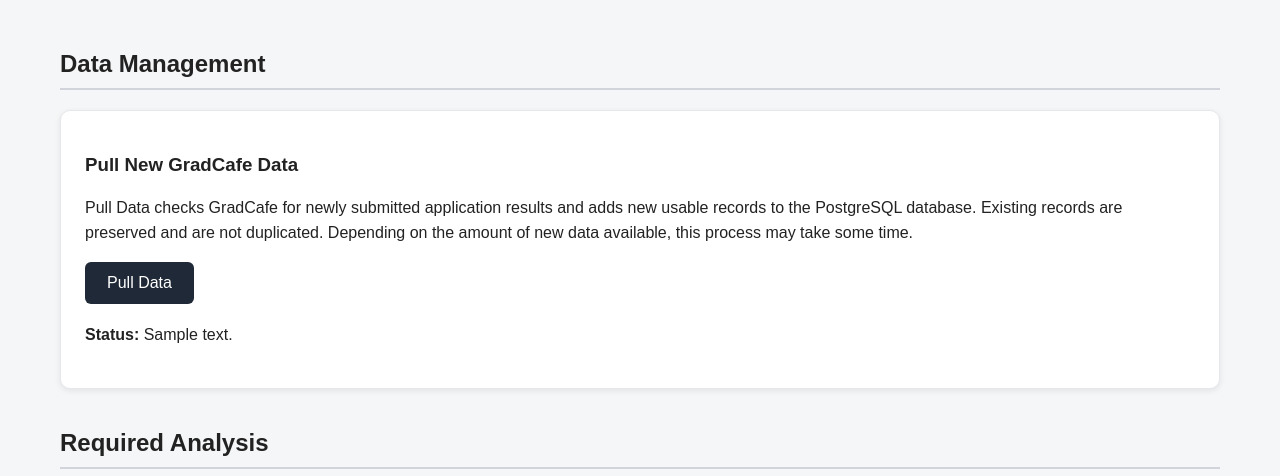
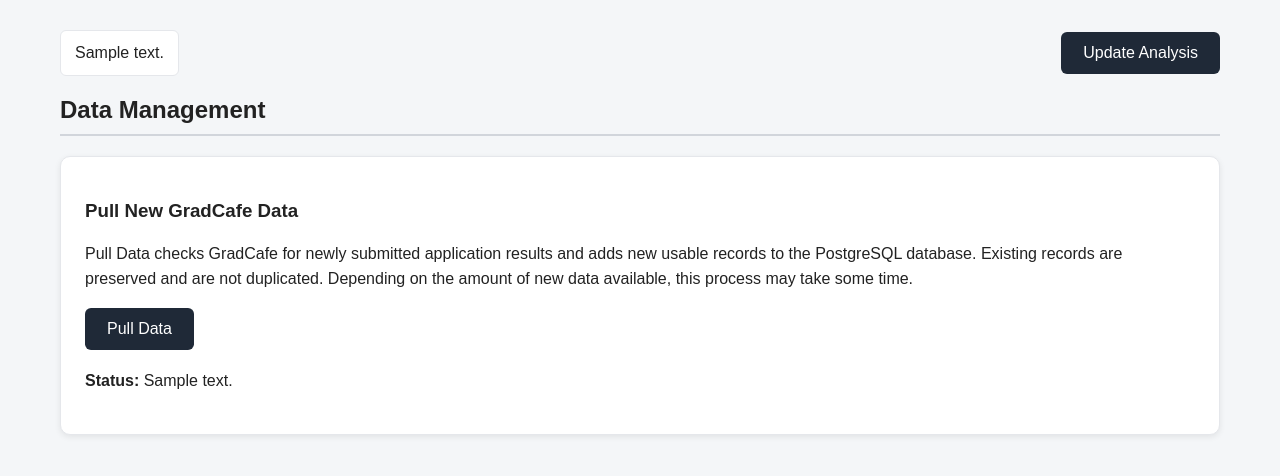
Before and after one commit to rachmends/jhu_software_concepts, a Flask app: template Module 3/templates/index.html in a window 1280 px wide. Shown: the part 164-640 px from the top of the page. Run offline with Flask 3, Linux system fonts and the light colour scheme; the template is opened without the code that fills it: most values are stand-ins (such as "Sample title", 1, 10 or a date in 2020); parts of the project's set-up code (start-up, migrations or seed data) failed here and were passed over.

Commit message:
Part 10 Completed

```diff
--- a/Module 3/app.py
+++ b/Module 3/app.py
@@ -3,7 +3,7 @@ import subprocess
 import threading
 import sys
 
-from flask import Flask, render_template, redirect, url_for
+from flask import Flask, render_template, redirect, url_for, request
 from sqlalchemy import select, func, and_, or_
 
 from models import Applicant, SessionLocal
@@ -382,10 +382,31 @@ def run_data_pull():
 def index():
     results = get_analysis_results()
 
+    analysis_status = request.args.get(
+        "analysis_status"
+    )
+
+    if analysis_status == "updated":
+        analysis_message = (
+            "Analysis updated using the most current "
+            "data available in PostgreSQL."
+        )
+
+    elif analysis_status == "pull_running":
+        analysis_message = (
+            "New data is currently being retrieved. "
+            "The analysis has been refreshed using the "
+            "records currently available in PostgreSQL."
+        )
+
+    else:
+        analysis_message = None
+
     return render_template(
         "index.html",
         results=results,
         pull_status=pull_status,
+        analysis_message=analysis_message,
     )
 
 @app.route("/pull-data", methods=["POST"])
@@ -413,6 +434,29 @@ def pull_data():
 
     return redirect(url_for("index"))
 
+@app.route("/update-analysis", methods=["POST"])
+def update_analysis():
+
+    if pull_status["running"]:
+        pull_status["message"] = (
+            "New GradCafe data is currently being retrieved. "
+            "The analysis below reflects the data currently "
+            "available in PostgreSQL."
+        )
+
+        return redirect(
+            url_for(
+                "index",
+                analysis_status="pull_running"
+            )
+        )
+
+    return redirect(
+        url_for(
+            "index",
+            analysis_status="updated"
+        )
+    )
 
 if __name__ == "__main__":
     app.run(debug=True)
--- a/Module 3/static/style.css
+++ b/Module 3/static/style.css
@@ -121,3 +121,35 @@ footer {
 .status {
     margin-top: 18px;
 }
+
+.analysis-toolbar {
+    display: flex;
+    justify-content: space-between;
+    align-items: center;
+    gap: 20px;
+    margin-bottom: 20px;
+}
+
+.analysis-message {
+    margin: 0;
+    padding: 10px 14px;
+    background: white;
+    border: 1px solid #e5e7eb;
+    border-radius: 6px;
+    line-height: 1.5;
+}
+
+.update-button {
+    white-space: nowrap;
+}
+
+@media (max-width: 600px) {
+    .analysis-toolbar {
+        align-items: stretch;
+        flex-direction: column;
+    }
+
+    .update-button {
+        width: 100%;
+    }
+}
--- a/Module 3/templates/index.html
+++ b/Module 3/templates/index.html
@@ -21,6 +21,30 @@
     </header>
 
     <main>
+        <div class="analysis-toolbar">
+
+            <div>
+                {% if analysis_message %}
+                    <p class="analysis-message">
+                        {{ analysis_message }}
+                    </p>
+                {% endif %}
+            </div>
+
+            <form
+                action="{{ url_for('update_analysis') }}"
+                method="POST"
+            >
+                <button
+                    type="submit"
+                    class="button update-button"
+                >
+                    Update Analysis
+                </button>
+            </form>
+
+        </div>
+
         <section class="data-controls">
 
             <h2>Data Management</h2>
```
